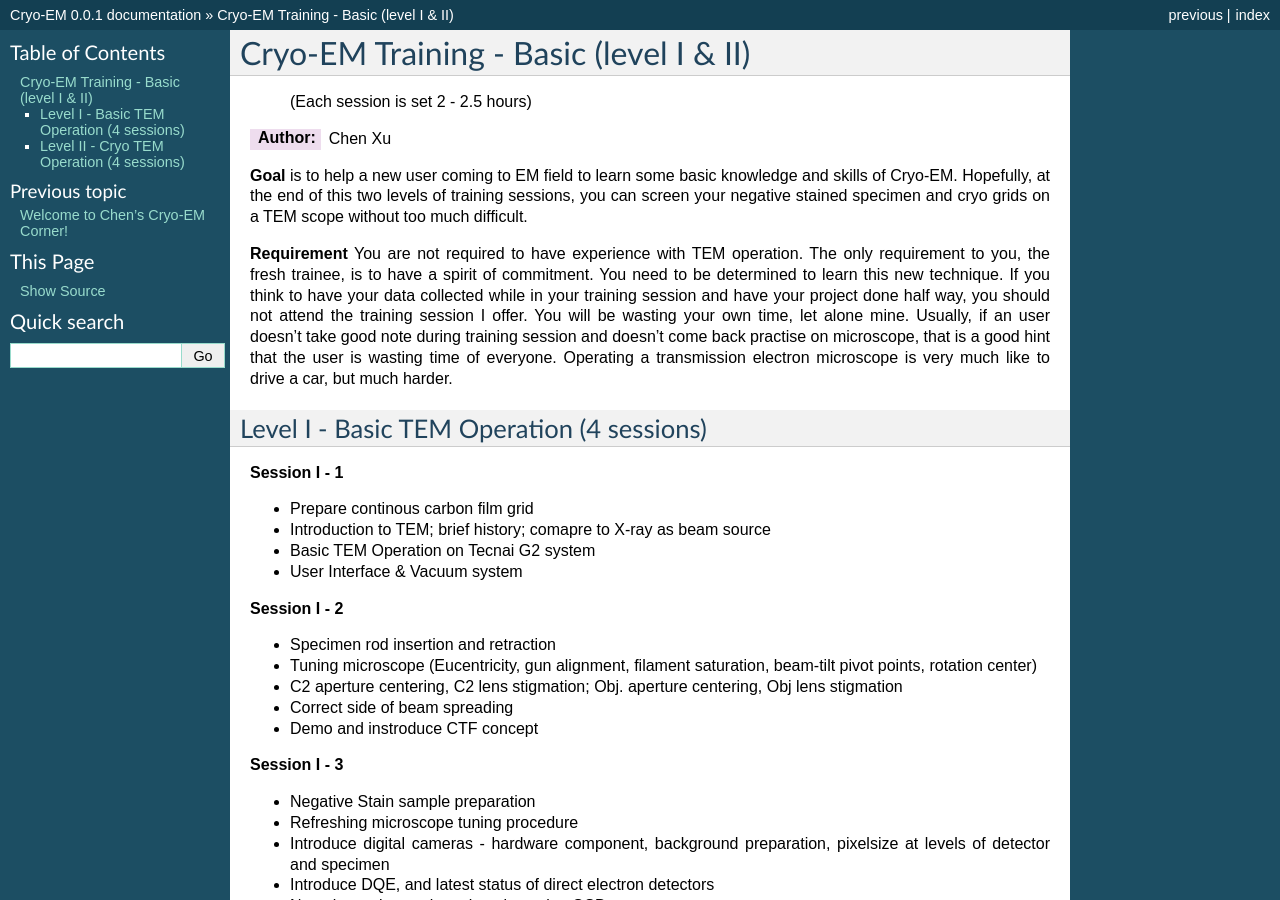
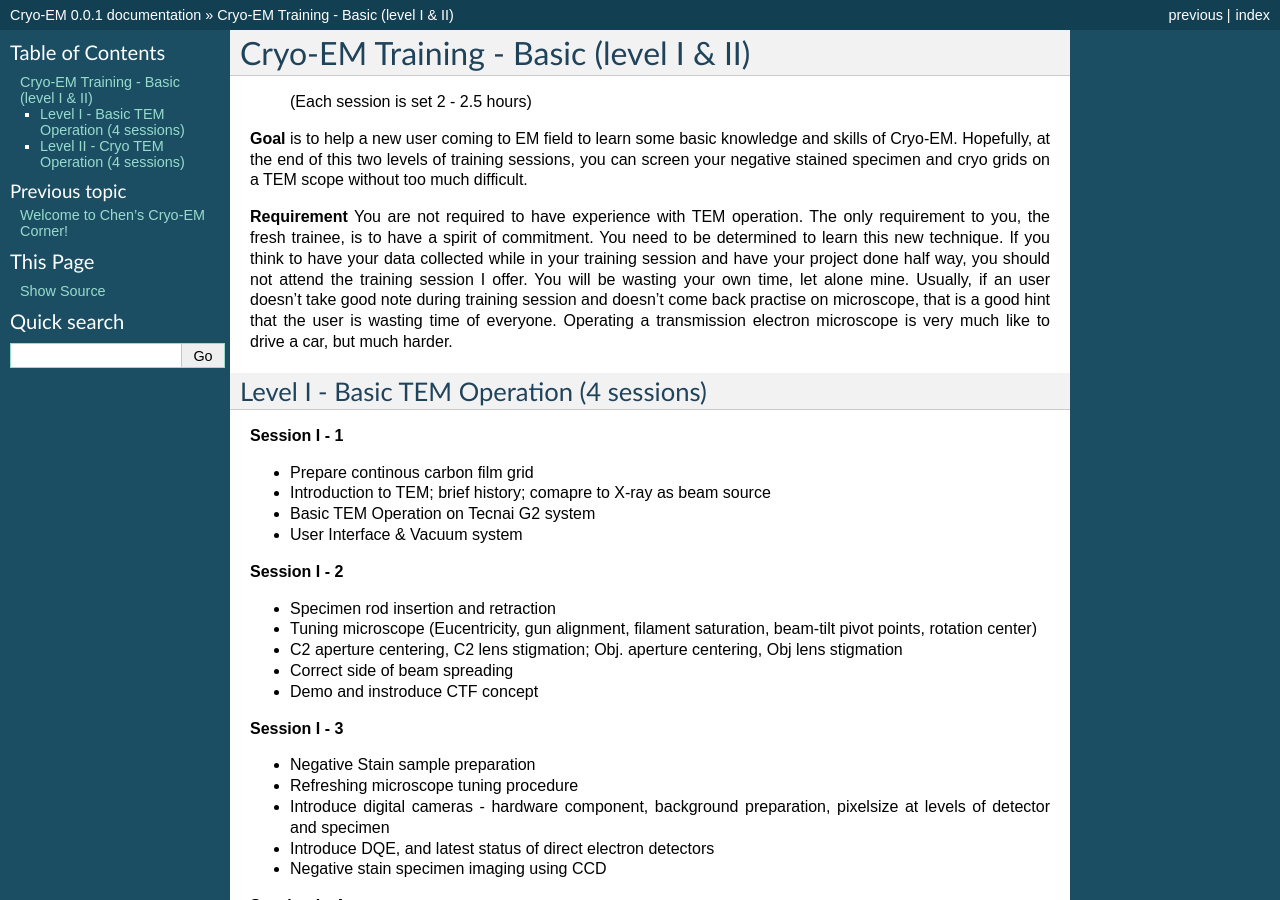
Before and after one commit to xuchen66/sphinx-emdocs, a Sphinx documentation site: the page built from source/cryo-em_training.rst, in a window 1280 px wide and 900 px high. Built offline with Sphinx 7.4.7, drawn with Linux system fonts in a browser that asks for light colours; pages that are not in the unit, such as notebooks, are missing from menus.

Commit message:
Update cryo-em_training.rst

```diff
--- a/source/cryo-em_training.rst
+++ b/source/cryo-em_training.rst
@@ -5,7 +5,7 @@
 Cryo-EM Training - Basic (level I & II)
 =======================================
           (Each session is set 2 - 2.5 hours)
-:Author: Chen Xu
+.. :Author: Chen Xu
 
 **Goal** is to help a new user coming to EM field to learn some basic knowledge and skills of Cryo-EM. Hopefully, at the end of this two levels of training sessions, you can screen your negative stained specimen and cryo grids on a TEM scope without too much difficult.
 
```
